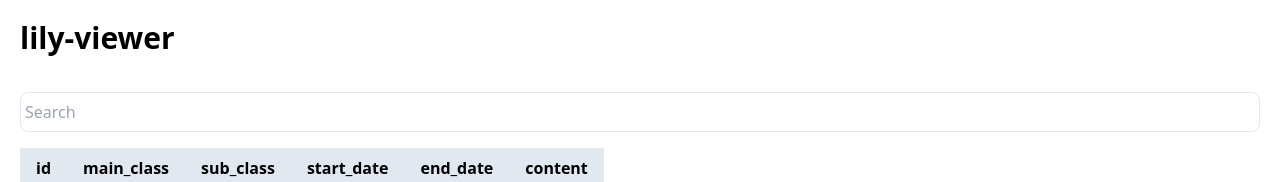
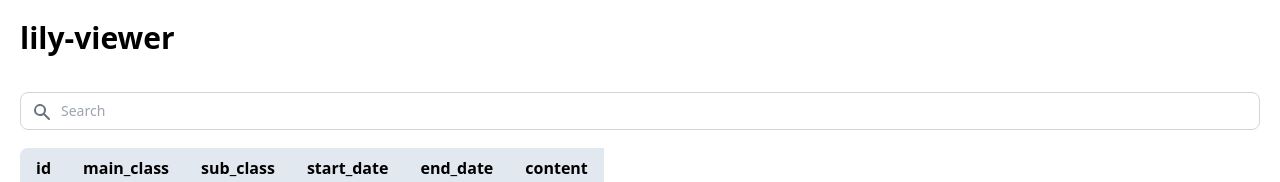
Before and after one commit to gb10udn/lily-viewer, a React (Vite) app: page / in a window 1280 px wide. Shown: the top 182 px of the page. Built offline with nearby package versions, Linux system fonts and the light colour scheme.

Commit message:
change table css

```diff
--- a/src/components/Search.tsx
+++ b/src/components/Search.tsx
@@ -35,26 +35,15 @@ const Search = (props: SearchProps) => {
   }
 
   return (
-    <div className="
-      relative
-      h-10
-      mt-4
-      mb-4
-    ">
-      <input className="
-          w-full
-          h-full
-          px-1
-          text-gray-700
-          border border-gray-200
-          rounded-lg
-          focus:border-primary
-          focus:outline-none
-          focus:ring
-          focus:ring-primary
-          focus:ring-opacity-20
-        "
+    <div className="relative h-10 mt-4 mb-4">
+      <div className="absolute inset-y-0 left-0 flex items-center pl-3 pointer-events-none">
+        <svg aria-hidden="true" className="w-5 h-5 text-gray-500 " fill="currentColor" xmlns="http://www.w3.org/2000/svg">
+          <path fill-rule="evenodd" d="M8 4a4 4 0 100 8 4 4 0 000-8zM2 8a6 6 0 1110.89 3.476l4.817 4.817a1 1 0 01-1.414 1.414l-4.816-4.816A6 6 0 012 8z" clip-rule="evenodd" />
+        </svg>
+      </div>
+      <input
         type="text"
+        className="block w-full p-2 pl-10 text-sm text-gray-900 border border-gray-300 rounded-lg focus:ring-primary-500 focus:border-primary-500"
         placeholder="Search"
         value={searchWord}
         onChange={e => setSearchWord(e.target.value)}
--- a/src/components/SummaryTable.tsx
+++ b/src/components/SummaryTable.tsx
@@ -6,7 +6,7 @@ type SummaryTableProps = {
 
 const SummaryTable = (props: SummaryTableProps) => {  // TODO: 240502 日付や id でソートできるようにする。
   return (
-    <div className="whitespace-nowrap overflow-auto h-[80vh] w-[100wh] top-0">
+    <div className="whitespace-nowrap overflow-auto h-[80vh] w-[100wh] top-0 rounded-lg">
       <table className=''>
         <thead>
           <tr className='text-left sticky top-0 bg-slate-200 border-b border-slate-300'>
```
Also changed, not shown: tdoc/240430_tauri+React+TailwindCSS_導入.md (+14 -10 lines), 1 other file (tests, documents, lock files or other folders).
